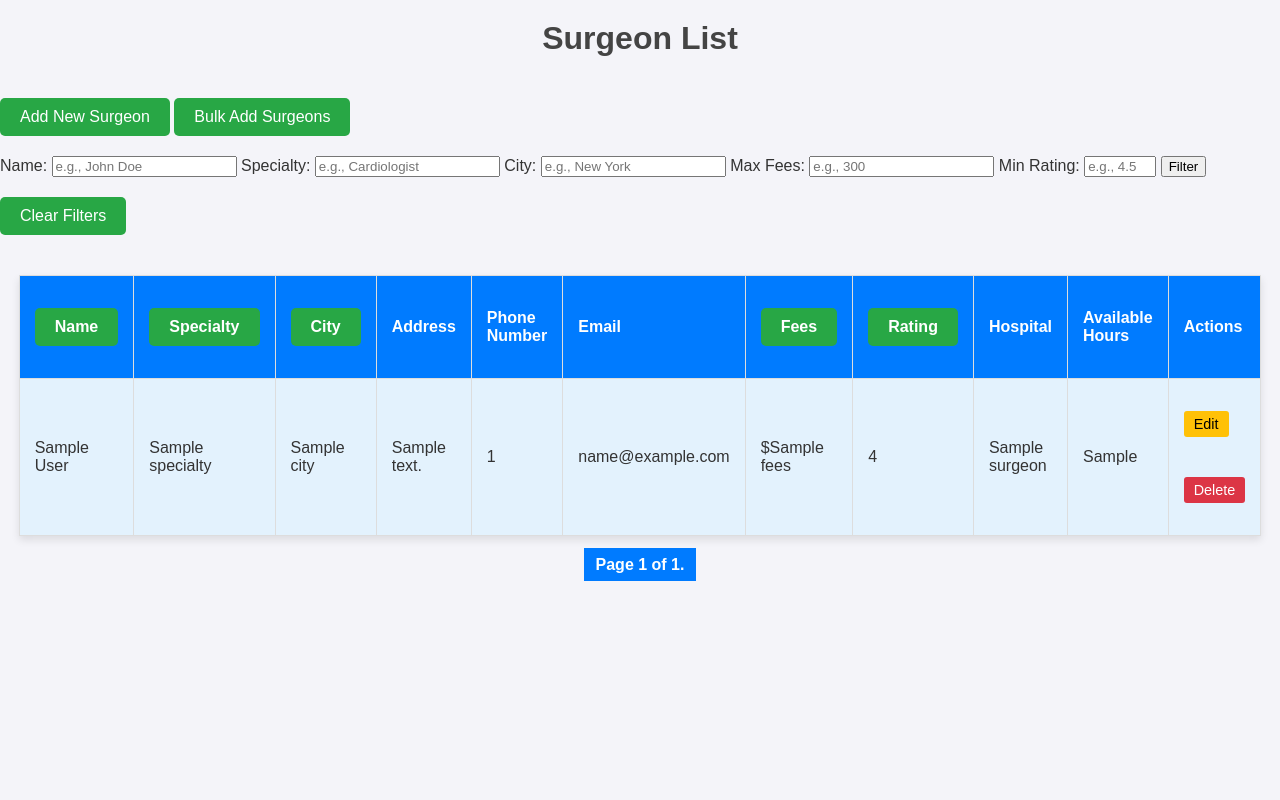
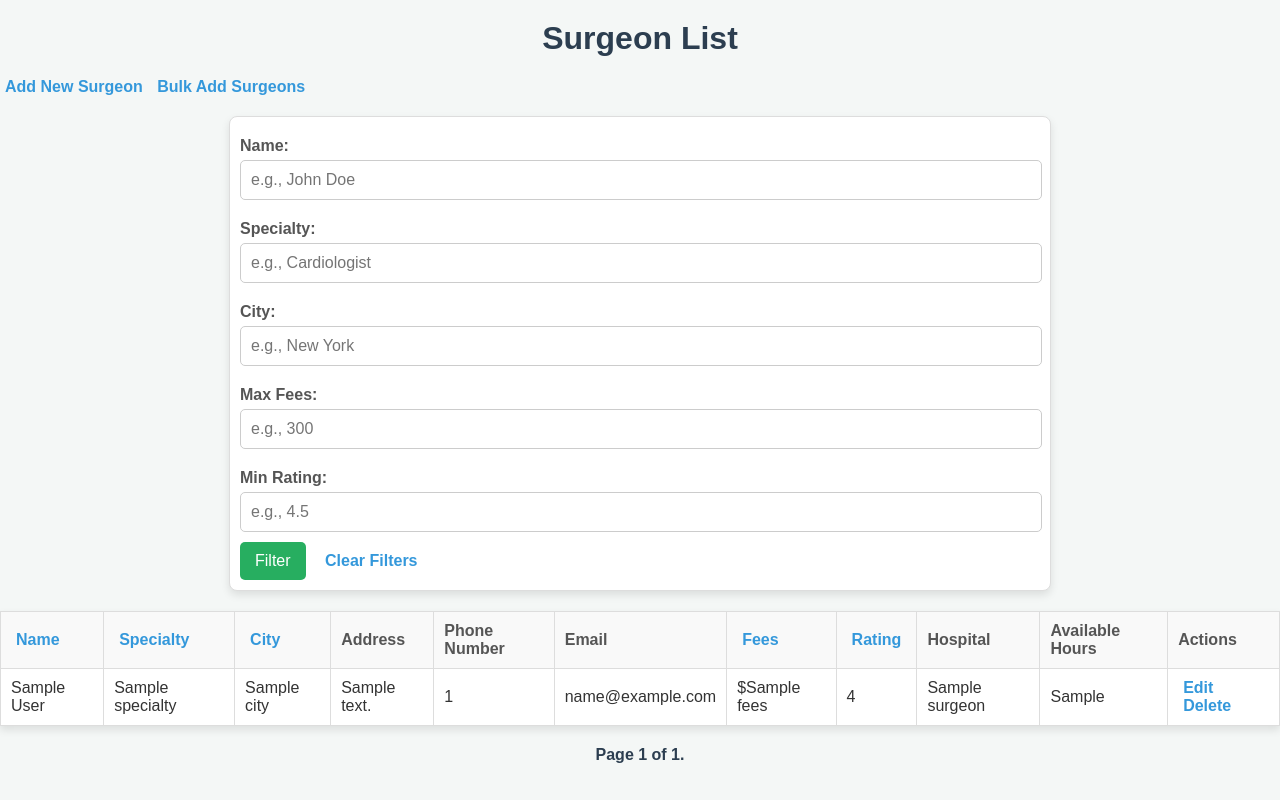
Before and after one commit to RobinCC24/EECE439_recommendation, a Django app: template search_engine/search/templates/search/surgeon_list.html in a window 1280 px wide. Run offline with Django 3.2, Linux system fonts and the light colour scheme; the template is opened without the code that fills it: most values are stand-ins (such as "Sample title", 1, 10 or a date in 2020).

Commit message:
Update surgeon_list.html

```diff
--- a/search_engine/search/templates/search/surgeon_list.html
+++ b/search_engine/search/templates/search/surgeon_list.html
@@ -5,7 +5,175 @@
     <meta charset="UTF-8">
     <meta name="viewport" content="width=device-width, initial-scale=1.0">
     <title>Surgeon List</title>
-    <link rel="stylesheet" href="{% static 'css/styles.css' %}">
+    <style>
+        /* General body styling */
+body {
+    font-family: Arial, sans-serif;
+    background-color: #f4f7f6;
+    margin: 0;
+    padding: 0;
+    color: #333;
+}
+
+/* Page title */
+h1 {
+    text-align: center;
+    color: #2c3e50;
+    margin-top: 20px;
+}
+
+/* Links for actions */
+a {
+    text-decoration: none;
+    color: #3498db;
+    font-weight: bold;
+    margin: 5px;
+}
+
+a:hover {
+    color: #2980b9;
+}
+
+/* Action buttons styling */
+a.button {
+    background-color: #3498db;
+    color: white;
+    padding: 8px 15px;
+    border-radius: 5px;
+    text-align: center;
+    display: inline-block;
+}
+
+a.button:hover {
+    background-color: #2980b9;
+}
+
+/* Form container */
+form {
+    margin: 20px auto;
+    padding: 10px;
+    background: white;
+    border: 1px solid #ddd;
+    border-radius: 8px;
+    max-width: 800px;
+    box-shadow: 0px 4px 8px rgba(0, 0, 0, 0.1);
+}
+
+/* Form labels */
+form label {
+    display: block;
+    font-weight: bold;
+    margin-top: 10px;
+    color: #555;
+}
+
+/* Form inputs */
+form input {
+    width: calc(100% - 20px);
+    padding: 10px;
+    margin-top: 5px;
+    margin-bottom: 10px;
+    border: 1px solid #ccc;
+    border-radius: 5px;
+    font-size: 1rem;
+}
+
+form button {
+    background-color: #27ae60;
+    color: white;
+    border: none;
+    padding: 10px 15px;
+    border-radius: 5px;
+    cursor: pointer;
+    font-size: 1rem;
+    margin-right: 10px;
+}
+
+form button:hover {
+    background-color: #219150;
+}
+
+form .clear-filters {
+    color: #e74c3c;
+    font-weight: bold;
+}
+
+form .clear-filters:hover {
+    color: #c0392b;
+}
+
+/* Table styles */
+table {
+    width: 100%;
+    border-collapse: collapse;
+    margin: 20px 0;
+    background-color: white;
+    box-shadow: 0px 4px 8px rgba(0, 0, 0, 0.1);
+}
+
+table th,
+table td {
+    text-align: left;
+    padding: 10px;
+    border: 1px solid #ddd;
+}
+
+table th {
+    background-color: #f9f9f9;
+    color: #555;
+    font-weight: bold;
+    cursor: pointer;
+}
+
+table tr:nth-child(even) {
+    background-color: #f4f7f6;
+}
+
+table tr:hover {
+    background-color: #eef7ff;
+}
+
+/* Pagination links */
+.pagination {
+    text-align: center;
+    margin: 20px 0;
+}
+
+.pagination .step-links a {
+    text-decoration: none;
+    color: #3498db;
+    font-weight: bold;
+    margin: 0 5px;
+}
+
+.pagination .step-links .current {
+    font-weight: bold;
+    color: #2c3e50;
+}
+
+.pagination .step-links a:hover {
+    color: #2980b9;
+}
+
+/* Small screen adjustments */
+@media screen and (max-width: 768px) {
+    table th,
+    table td {
+        font-size: 0.9rem;
+    }
+
+    form input,
+    form button {
+        width: 100%;
+        margin: 10px 0;
+    }
+
+    .pagination .step-links a {
+        margin: 2px;
+    }
+}
+
+    </style>
 </head>
 <body>
     <h1>Surgeon List</h1>
```
